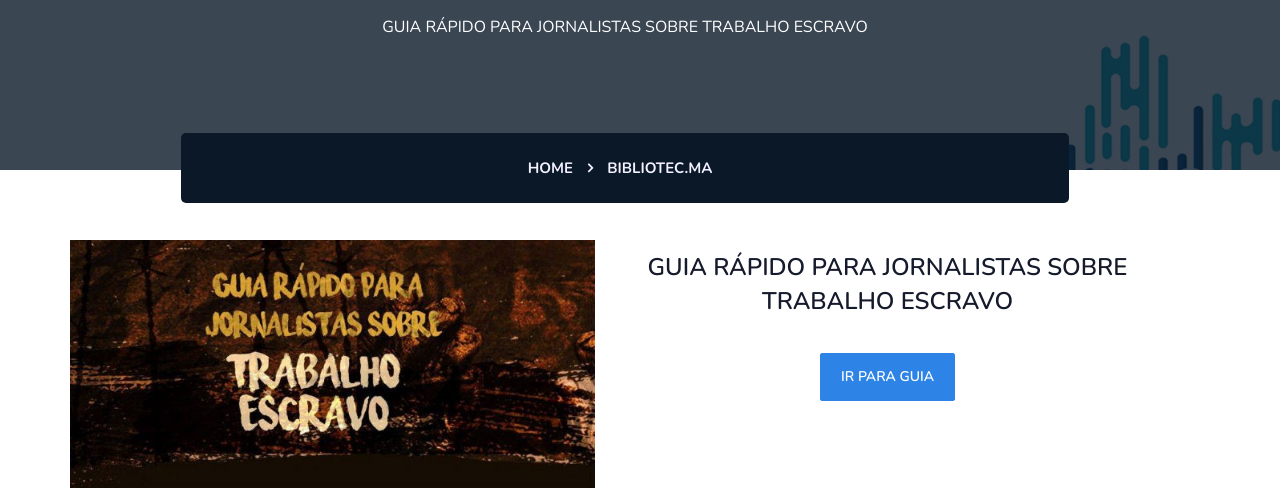
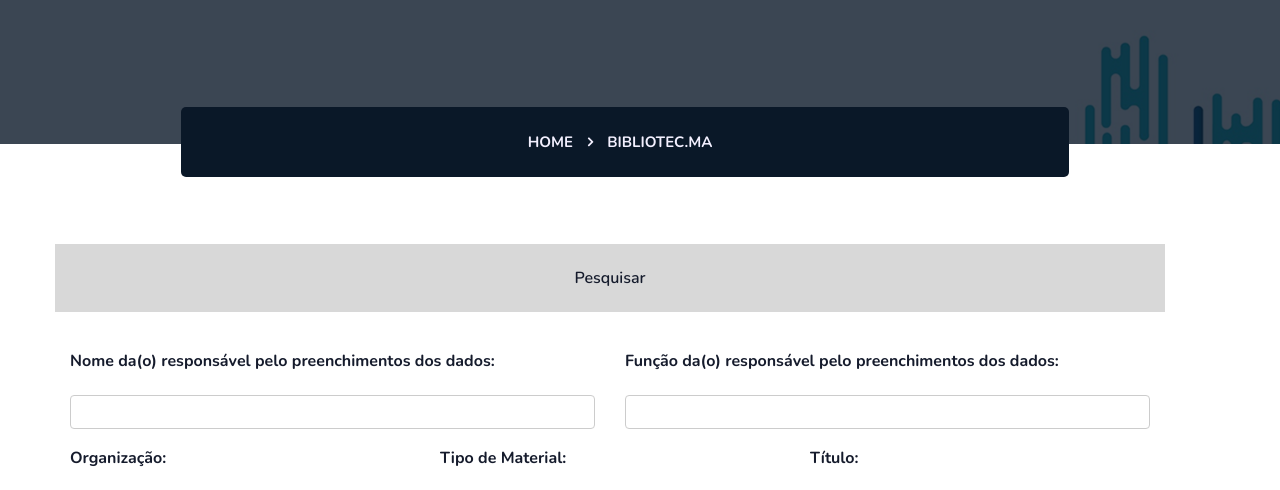
Before and after one commit to nelioats/coetrae_ma, a plain HTML site: page bibliotec.html in a window 1280 px wide. Shown: the part 293-783 px from the top of the page. Drawn offline with nearby package versions, Linux system fonts and the light colour scheme.

Commit message:
segundavinteum

```diff
--- a/bibliotec.html
+++ b/bibliotec.html
@@ -196,7 +196,7 @@
                     <div class="breadcrumb text-center">
                         <div class="section-headline white-headline">
                             <h3 style="padding-bottom: 20px;">BiblioTEC.MA</h3>
-                            <p style="color: white;">GUIA RÁPIDO PARA JORNALISTAS SOBRE TRABALHO ESCRAVO</p>
+
                         </div>
                         <ul class="breadcrumb-bg">
                             <li class="home-bread">Home</li>
@@ -216,26 +216,6 @@
                 <div class="col-md-12 col-sm-12 col-xs-12">
 
 
-
-                    <div class="row text-center">
-                        <div class="col-md-6 col-sm-6 col-xs-12">
-                            <div class="feature-content">
-                                <div class="feature-images">
-                                    <img src="img/bibliotec/bibliotec.jpg" alt="">
-                                </div>
-                            </div>
-                        </div>
-                        <div class="col-md-6 col-sm-6 col-xs-12">
-                            <div class="feature-text" style="margin-top: 10px;">
-                                <h4 class="text-center">GUIA RÁPIDO PARA JORNALISTAS SOBRE TRABALHO ESCRAVO</h4>
-
-                                <a class="feature-btn" href="https://reporterbrasil.org.br/guia/" target="_blank">Ir para Guia</a>
-                            </div>
-                        </div>
-                    </div>
-
-
-
                     <!-- ==================================================================== -->
 
                     <div class="row" style="margin-top: 30px; margin-bottom: 10px;">
@@ -244,7 +224,7 @@
 
 
 
-                          <h6 style="background-color: rgb(216, 216, 216); padding: 20px; margin-bottom: 35px;margin-top: 35px;" class="text-center">Pesquisar</h6>
+                          <h6 style="background-color: rgb(216, 216, 216); padding: 20px; margin-bottom: 35px;" class="text-center">Pesquisar</h6>
 
 
 
```
